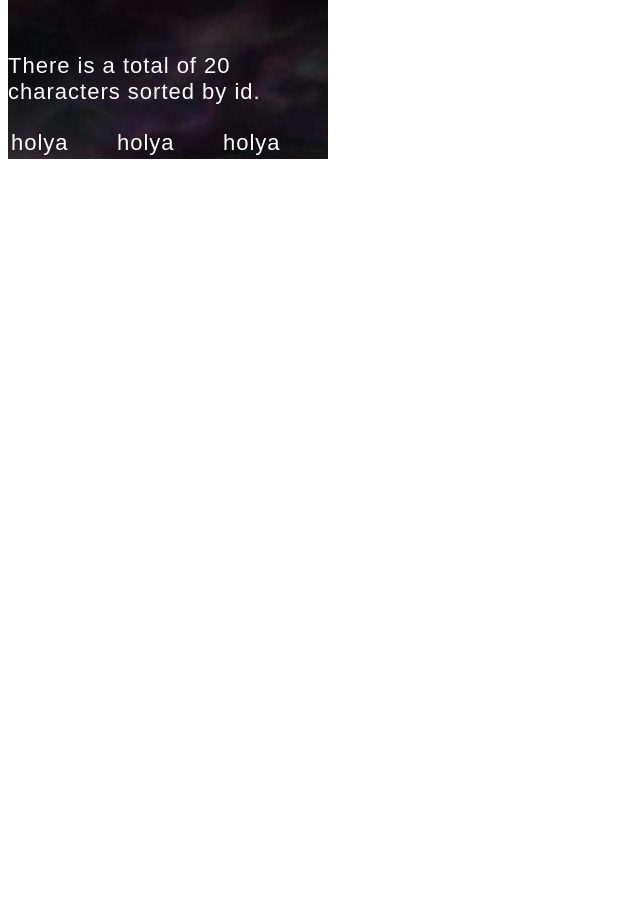
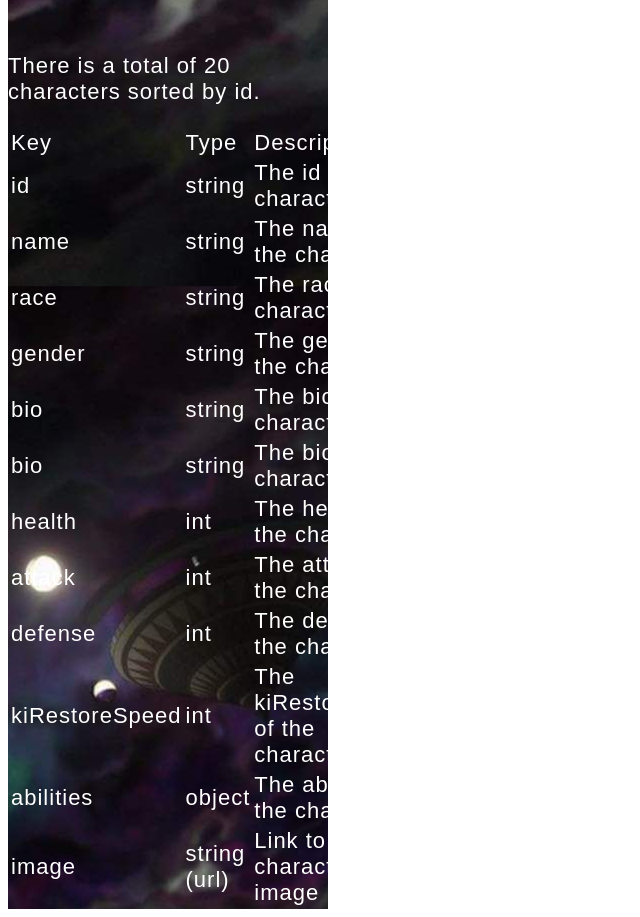
Before and after one commit to Critianr/client-dragon-ballzs, a React (Vite) app: page /Docs in a window 1280 px wide. Shown: the part 1305-2222 px from the top of the page, without its empty margins (0-640 px from the left). Before the commit the page ends 1472 px from the top, so only its background shows below. Built offline with nearby package versions, Linux system fonts and the light colour scheme; a web font is replaced by a local one.

Commit message:
docs vista

```diff
--- a/src/components/View/Docs.jsx
+++ b/src/components/View/Docs.jsx
@@ -24,15 +24,71 @@ const Docs =() =>{
       <h2>Character</h2>
       <p>There is a total of 20 characters sorted by id.</p>
       <table>
-        <td>
-          holya
-        </td>
-        <td>
-          holya
-        </td>
-        <td>
-          holya
-        </td>
+        <tr>
+        <td>Key</td>
+        <td>Type</td>
+        <td>Description</td>
+        </tr>
+        <tr>
+          <td>id</td>
+          <td>string</td>
+          <td>The id of the character.</td>
+        </tr>
+        <tr>
+          <td>name</td>
+          <td>string</td>
+          <td>The name of the character.</td>
+        </tr>
+        <tr>
+          <td>race</td>
+          <td>string</td>
+          <td>The race of the character.</td>
+        </tr>
+        <tr>
+          <td>gender</td>
+          <td>string</td>
+          <td>The gender of the character.</td>
+        </tr>
+        <tr>
+          <td>bio</td>
+          <td>string</td>
+          <td>The bio of the character.</td>
+        </tr>
+        <tr>
+          <td>bio</td>
+          <td>string</td>
+          <td>The bio of the character.</td>
+        </tr>
+        <tr>
+          <td>health</td>
+          <td>int</td>
+          <td>The health of the character.</td>
+        </tr>
+        <tr>
+          <td>attack</td>
+          <td>int</td>
+          <td>The attack of the character.</td>
+        </tr>
+        <tr>
+          <td>defense</td>
+          <td>int</td>
+          <td>The defense of the character.</td>
+        </tr>
+        <tr>
+          <td>kiRestoreSpeed</td>
+          <td>int</td>
+          <td>The kiRestoreSpeed of the character.</td>
+        </tr>
+        <tr>
+          <td>abilities</td>
+          <td>object</td>
+          <td>The abilities of the character</td>
+        </tr>
+        <tr>
+          <td>image</td>
+          <td>string (url)</td>
+          <td>Link to the character's image</td>
+        </tr>
       </table>
       </div>
     </>
```
